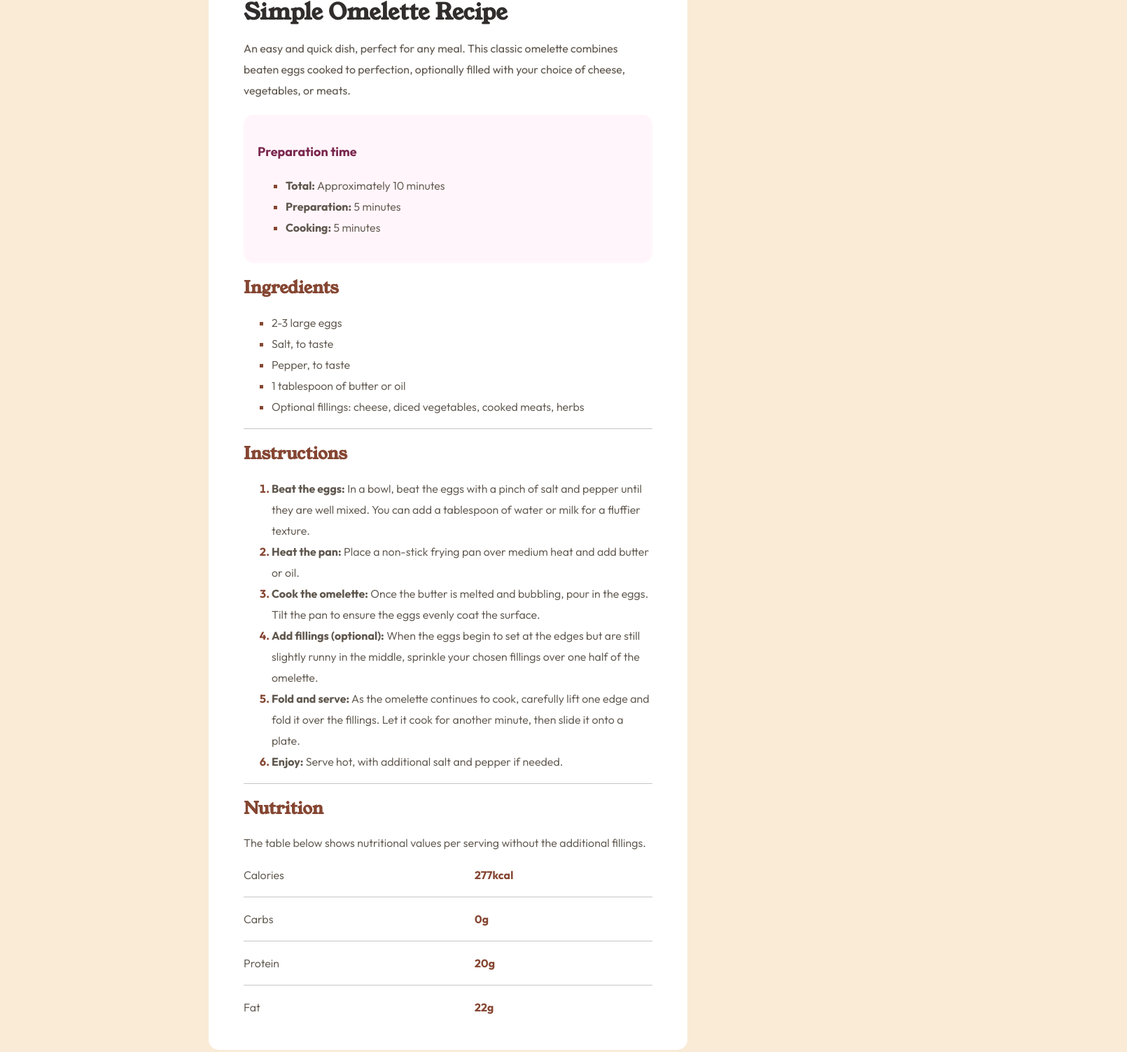
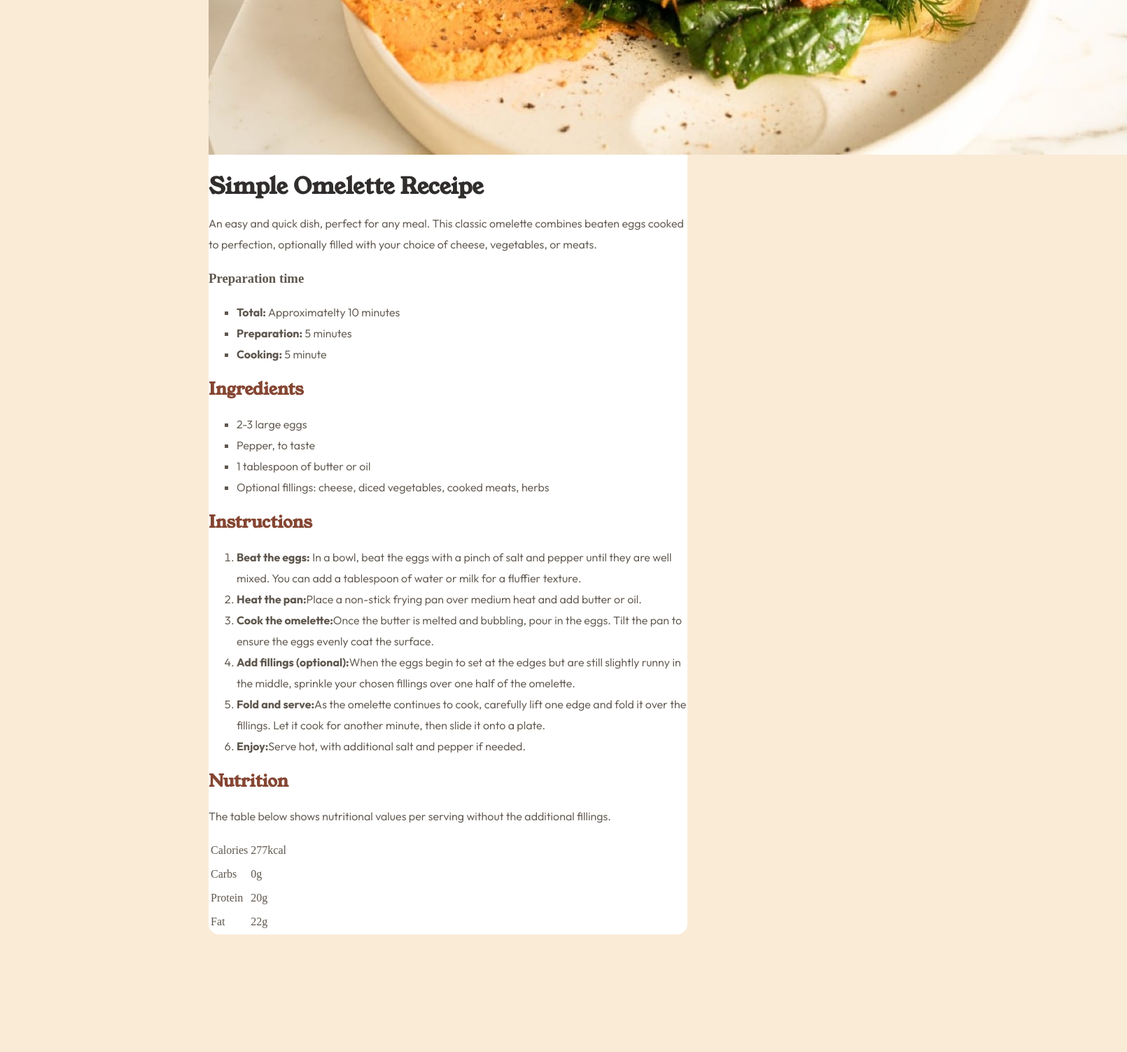
Before and after one commit to arize99/responsive-recipe-page-using-css-grid-and-flexbox, a plain HTML site: page index.html in a window 1280 px wide. Shown: the part 669-2172 px from the top of the page at 70% size, 1610 px wide, since content can reach past the window. Drawn offline with Linux system fonts and the light colour scheme.

Commit message:
Update index.html

```diff
--- a/index.html
+++ b/index.html
@@ -3,69 +3,69 @@
 <head>
     <meta charset="UTF-8">
     <meta name="viewport" content="width=device-width, initial-scale=1.0">
+    <title>Recipe Page</title>
     <link rel="stylesheet" href="style.css">
+    <link rel="icon" type="image/x-icon" href="assets/images/favicon-32x32.png">
     <link rel="preconnect" href="https://fonts.googleapis.com">
     <link rel="preconnect" href="https://fonts.gstatic.com" crossorigin>
     <link href="https://fonts.googleapis.com/css2?family=Outfit:wght@100..900&family=Young+Serif&display=swap" rel="stylesheet">
-    <title>Recipe page</title>
     </head>
 <body>
     <div class="container">
-    <div class="container-inside">
-<div class="top-image">
-<img id="omelette-img" src="assets/images/image-omelette.jpeg" alt="image-omelette">
+        <div class="top-article">
+            <img class="dish-image" src="assets/images/image-omelette.jpeg" alt="omlette-image">
+            <h1>Simple Omelette Receipe</h1>
+            <p>An easy and quick dish, perfect for any meal. This classic omelette combines beaten eggs cooked to perfection, optionally filled with your choice of cheese, vegetables, or meats.</p>
         </div>
-
-
-    <h1>Simple Omelette Recipe</h1>
-    <div class="first-para">
-        An easy and quick dish, perfect for any meal. This classic omelette combines beaten eggs cooked to perfection, optionally filled with your choice of cheese, vegetables, or meats.
-    </div>
-    <div class="prep-time-container">
-        <p class="prep-time-header">Preparation time</p>
-        <ul class="custom-list">
-        <li><strong>Total:</strong> Approximately 10 minutes</li>
+        <div class="preparation-time">
+            <h3>Preparation time</h3>
+            <ul>
+                <li><strong>Total:</strong> Approximatelty 10 minutes</li>
                 <li><strong>Preparation:</strong> 5 minutes</li>
-        <li><strong>Cooking:</strong> 5 minutes</li>
+                <li><strong>Cooking:</strong> 5 minute</li>
             </ul>
         </div>
+        <div class="ingredients">
             <h2>Ingredients</h2>
-
-            <ul class="custom-list">
+            <ul>
                 <li>2-3 large eggs</li>
-        <li>Salt, to taste</li>
                 <li>Pepper, to taste</li>
                 <li>1 tablespoon of butter or oil</li>
                 <li>Optional fillings: cheese, diced vegetables, cooked meats, herbs</li>
             </ul>
-
-    <hr/>
+        </div>
+        <div class="instructions">
             <h2>Instructions</h2>
-    <p>
-        <ol class="custom-list">
-            <li><strong>Beat the eggs:</strong> In a bowl, beat the eggs with a pinch of salt and pepper until they are well mixed. You can add a tablespoon of water or milk for a fluffier texture. </li>
-            <li><strong>Heat the pan:</strong> Place a non-stick frying pan over medium heat and add butter or oil. </li>
-            <li><strong>Cook the omelette:</strong> Once the butter is melted and bubbling, pour in the eggs. Tilt the pan to ensure the eggs evenly coat the surface.</li>
-            <li><strong>Add fillings (optional):</strong> When the eggs begin to set at the edges but are still slightly runny in the middle, sprinkle your chosen fillings over one half of the omelette.</li>
-            <li><strong>Fold and serve:</strong> As the omelette continues to cook, carefully lift one edge and fold it over the fillings. Let it cook for another minute, then slide it onto a plate.</li>
-            <li><strong>Enjoy:</strong> Serve hot, with additional salt and pepper if needed.</li>
+            <ol>
+                <li><strong>Beat the eggs:</strong> In a bowl, beat the eggs with a pinch of salt and pepper until they are well mixed. You can add a tablespoon of water or milk for a fluffier texture.</li>
+                <li><strong>Heat the pan:</strong>Place a non-stick frying pan over medium heat and add butter or oil.</li>
+                <li><strong>Cook the omelette:</strong>Once the butter is melted and bubbling, pour in the eggs. Tilt the pan to ensure the eggs evenly coat the surface.</li>
+                <li><strong>Add fillings (optional):</strong>When the eggs begin to set at the edges but are still slightly runny in the middle, sprinkle your chosen fillings over one half of the omelette.</li>
+                <li><strong>Fold and serve:</strong>As the omelette continues to cook, carefully lift one edge and fold it over the fillings. Let it cook for another minute, then slide it onto a plate.</li>
+                <li><strong>Enjoy:</strong>Serve hot, with additional salt and pepper if needed.</li>
             </ol>
-    </p>
-    <hr/>
+        </div>
+        <div class="nutrition-card">
             <h2>Nutrition</h2>
-    <p>The table below shows nutritional values per serving without the additional fillings.
-        <div class="bottom-space">
-        <p>
-                    <p><span class="otl">Calories</span><span class="otr">277kcal</span></p>
-                <hr />
-                    <p><span class="otl">Carbs</span><span class="otr">0g</span></p>
-                <hr />
-                    <p><span class="otl">Protein</span><span class="otr">20g</span></p>
-                <hr />
-                    <p><span class="otl">Fat</span><span class="otr">22g</span></p>
-        </p>
-        </div>
-    </p>
+            <p>The table below shows nutritional values per serving without the additional fillings.</p>
+            <table>
+                <tr>
+                    <td>Calories</td>
+                    <td>277kcal</td>
+                </tr>
+                <tr>
+                    <td>Carbs</td>
+                    <td>0g</td>
+                </tr>
+                <tr>
+                    <td>Protein</td>
+                    <td>20g</td>
+                </tr>
+                <tr>
+                    <td>Fat</td>
+                    <td>22g</td>
+                </tr>
+            </table>
         </div>
     </div>
 </body>
```
Lines whose indentation alone changed are shown as unchanged.
